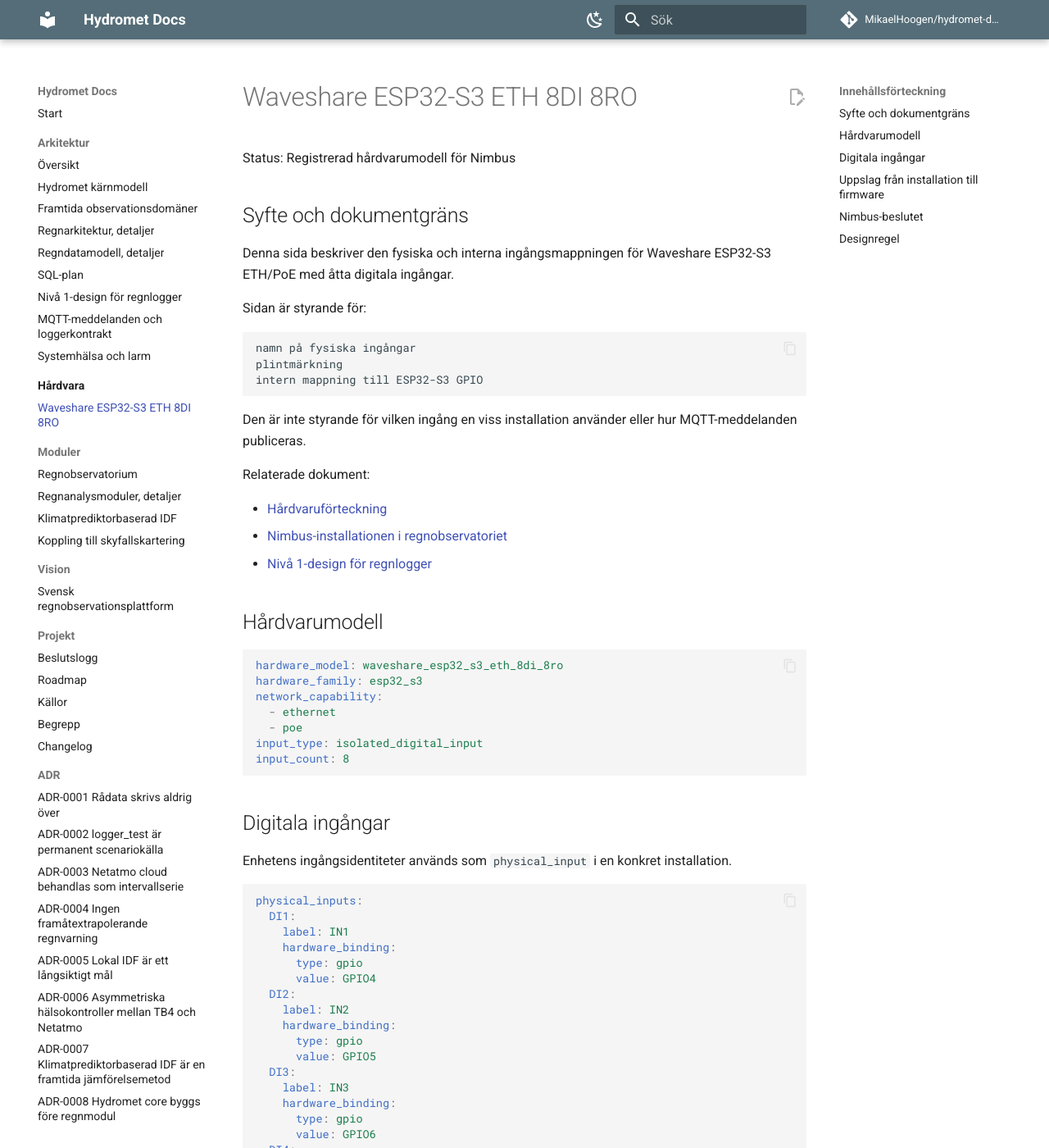
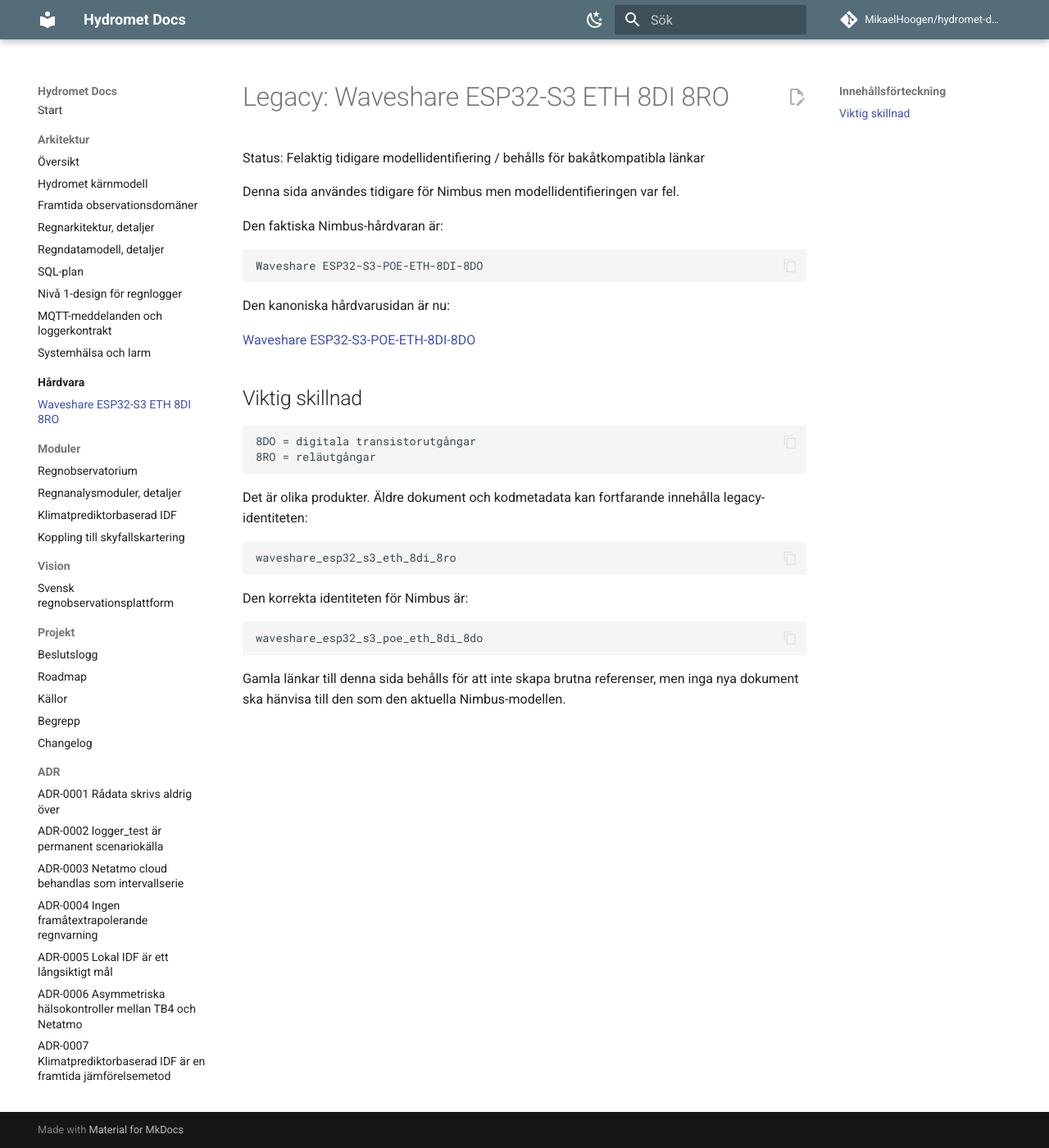
Before and after one commit to MikaelHoogen/hydromet-docs, an MkDocs documentation site: the page built from docs/hardware/waveshare-esp32-s3-eth-8di-8ro.md, in a window 1280 px wide and 1400 px high. Shown: the whole window at 82% size. Built offline with MkDocs 1.6.1 and Material for MkDocs 9.7.7, drawn with Linux system fonts in a browser that asks for light colours; comment, search, counter and statistics services are not loaded; some of the changed text lies outside the part shown.

Commit message:
docs: deprecate incorrect Waveshare 8DI-8RO model page

````diff
--- a/docs/hardware/waveshare-esp32-s3-eth-8di-8ro.md
+++ b/docs/hardware/waveshare-esp32-s3-eth-8di-8ro.md
@@ -1,132 +1,36 @@
-# Waveshare ESP32-S3 ETH 8DI 8RO
+# Legacy: Waveshare ESP32-S3 ETH 8DI 8RO
 
-Status: Registrerad hårdvarumodell för Nimbus
+Status: Felaktig tidigare modellidentifiering / behålls för bakåtkompatibla länkar
 
-## Syfte och dokumentgräns
+Denna sida användes tidigare för Nimbus men modellidentifieringen var fel.
 
-Denna sida beskriver den fysiska och interna ingångsmappningen för Waveshare ESP32-S3 ETH/PoE med åtta digitala ingångar.
-
-Sidan är styrande för:
+Den faktiska Nimbus-hårdvaran är:
 
 ```text
-namn på fysiska ingångar
-plintmärkning
-intern mappning till ESP32-S3 GPIO
+Waveshare ESP32-S3-POE-ETH-8DI-8DO
 ```
 
-Den är inte styrande för vilken ingång en viss installation använder eller hur MQTT-meddelanden publiceras.
+Den kanoniska hårdvarusidan är nu:
 
-Relaterade dokument:
+[Waveshare ESP32-S3-POE-ETH-8DI-8DO](waveshare-esp32-s3-poe-eth-8di-8do.md)
 
-- [Hårdvaruförteckning](index.md)
-- [Nimbus-installationen i regnobservatoriet](../modules/rain-observatory.md)
-- [Nivå 1-design för regnlogger](../architecture/level-1-logger-design.md)
+## Viktig skillnad
 
-## Hårdvarumodell
-
-```yaml
-hardware_model: waveshare_esp32_s3_eth_8di_8ro
-hardware_family: esp32_s3
-network_capability:
-  - ethernet
-  - poe
-input_type: isolated_digital_input
-input_count: 8
+```text
+8DO = digitala transistorutgångar
+8RO = reläutgångar
 ```
 
-## Digitala ingångar
+Det är olika produkter. Äldre dokument och kodmetadata kan fortfarande innehålla legacy-identiteten:
 
-Enhetens ingångsidentiteter används som `physical_input` i en konkret installation.
-
-```yaml
-physical_inputs:
-  DI1:
-    label: IN1
-    hardware_binding:
-      type: gpio
-      value: GPIO4
-  DI2:
-    label: IN2
-    hardware_binding:
-      type: gpio
-      value: GPIO5
-  DI3:
-    label: IN3
-    hardware_binding:
-      type: gpio
-      value: GPIO6
-  DI4:
-    label: IN4
-    hardware_binding:
-      type: gpio
-      value: GPIO7
-  DI5:
-    label: IN5
-    hardware_binding:
-      type: gpio
-      value: GPIO8
-  DI6:
-    label: IN6
-    hardware_binding:
-      type: gpio
-      value: GPIO9
-  DI7:
-    label: IN7
-    hardware_binding:
-      type: gpio
-      value: GPIO10
-  DI8:
-    label: IN8
-    hardware_binding:
-      type: gpio
-      value: GPIO11
+```text
+waveshare_esp32_s3_eth_8di_8ro
 ```
 
-## Uppslag från installation till firmware
+Den korrekta identiteten för Nimbus är:
 
-En installation anger `hardware_model` och `physical_input`:
-
-```yaml
-hardware_model: waveshare_esp32_s3_eth_8di_8ro
-physical_input: DI1
+```text
+waveshare_esp32_s3_poe_eth_8di_8do
 ```
 
-Hårdvaruförteckningen löser då:
-
-```text
-DI1 / IN1
-→ GPIO4
-```
-
-Firmware kan därefter konfigurera den upplösta GPIO-bindningen som ingång.
-
-## Nimbus-beslutet
-
-Nimbus använder:
-
-```yaml
-channel_id: rain_1
-physical_input: DI1
-```
-
-Detta är ett installationsbeslut för Nimbus, inte ett påstående om att `DI1` generellt är elektriskt bättre än övriga digitala ingångar på modellen.
-
-Den kompletta kedjan blir:
-
-```text
-RainLens-kanal rain_1
-→ fysisk ingång DI1 / IN1
-→ intern bindning GPIO4
-→ lokal pulsläsning enligt Nivå 1-designen
-```
-
-## Designregel
-
-```text
-GPIO4 är inte en del av RainLens-kontraktet.
-GPIO4 är hårdvarumodellens interna bindning för DI1.
-```
-
-Installationen ska därför normalt peka på `physical_input: DI1`, inte hårdkoda `GPIO4` som primär kanalidentitet.
-
-GPIO-numret får användas i den genererade eller enhetsspecifika firmwarekonfigurationen efter att hårdvaruuppslaget har gjorts.
+Gamla länkar till denna sida behålls för att inte skapa brutna referenser, men inga nya dokument ska hänvisa till den som den aktuella Nimbus-modellen.
````
